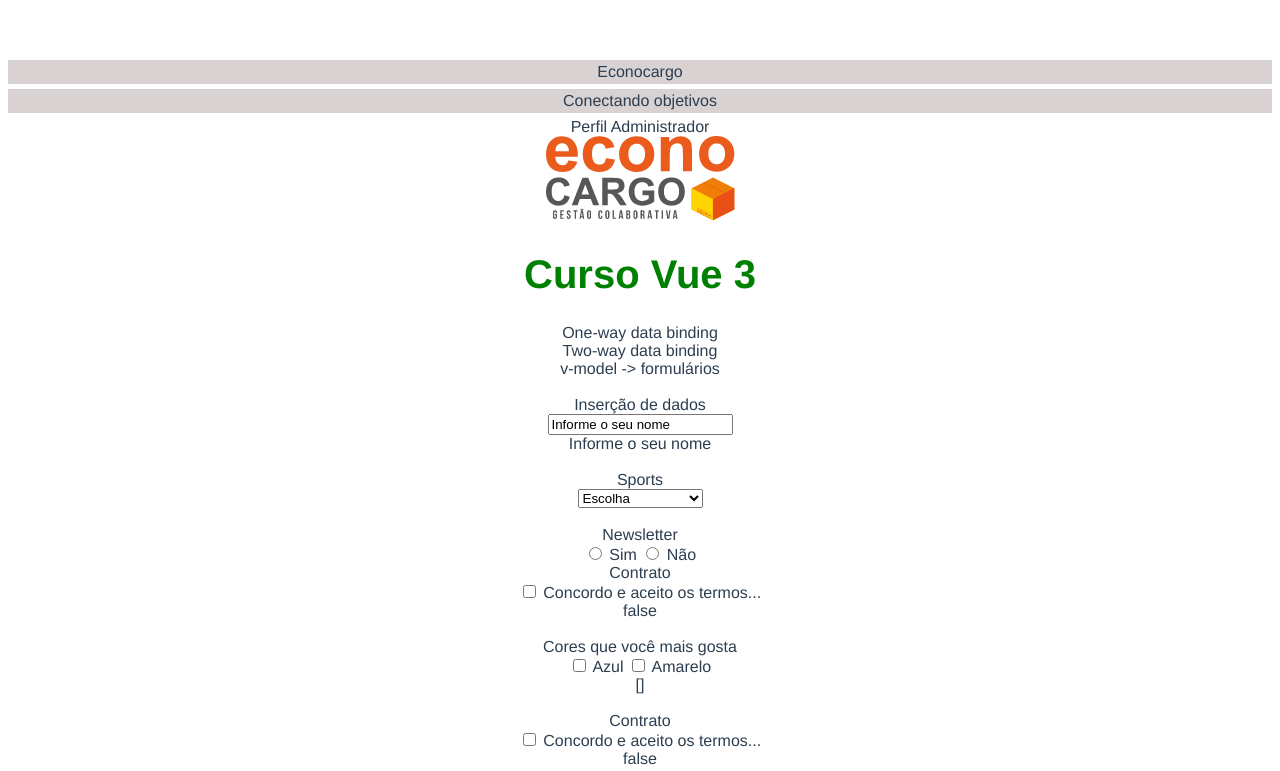
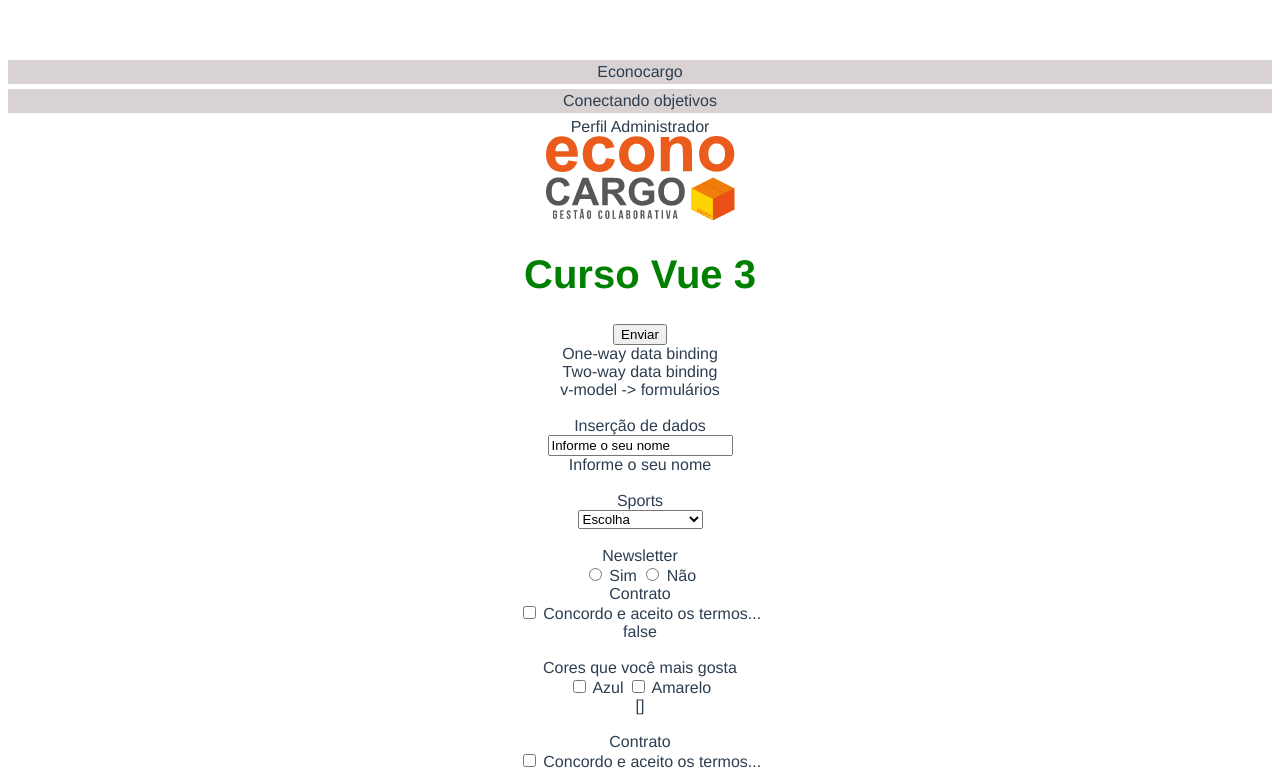
Before and after one commit to CarlosHenriqueMatos/VueJs, a Vue app in the folder app/: page / in a window 1280 px wide. Shown: the top 771 px of the page. Built offline with nearby package versions, Linux system fonts and the light colour scheme.

Commit message:
Eventos, parei na parte que mostra no console quando o mouse passa sobre um local

```diff
--- a/app/src/components/HelloWorld.vue
+++ b/app/src/components/HelloWorld.vue
@@ -3,6 +3,12 @@
     <h1 :class = "{'title': true, 'title-home':isHome}">
       Curso Vue 3
     </h1>
+
+    <div>
+      <button @click="onClick()">
+        Enviar
+      </button>
+    </div>
 
     <div>
       One-way data binding <br>
@@ -135,6 +141,11 @@ export default {
           isHome:true,
           colors:[],
     }
+  },
+  methods:{
+    onClick(){
+      console.log('click');
+    }
   }
 }
 </script>
```
